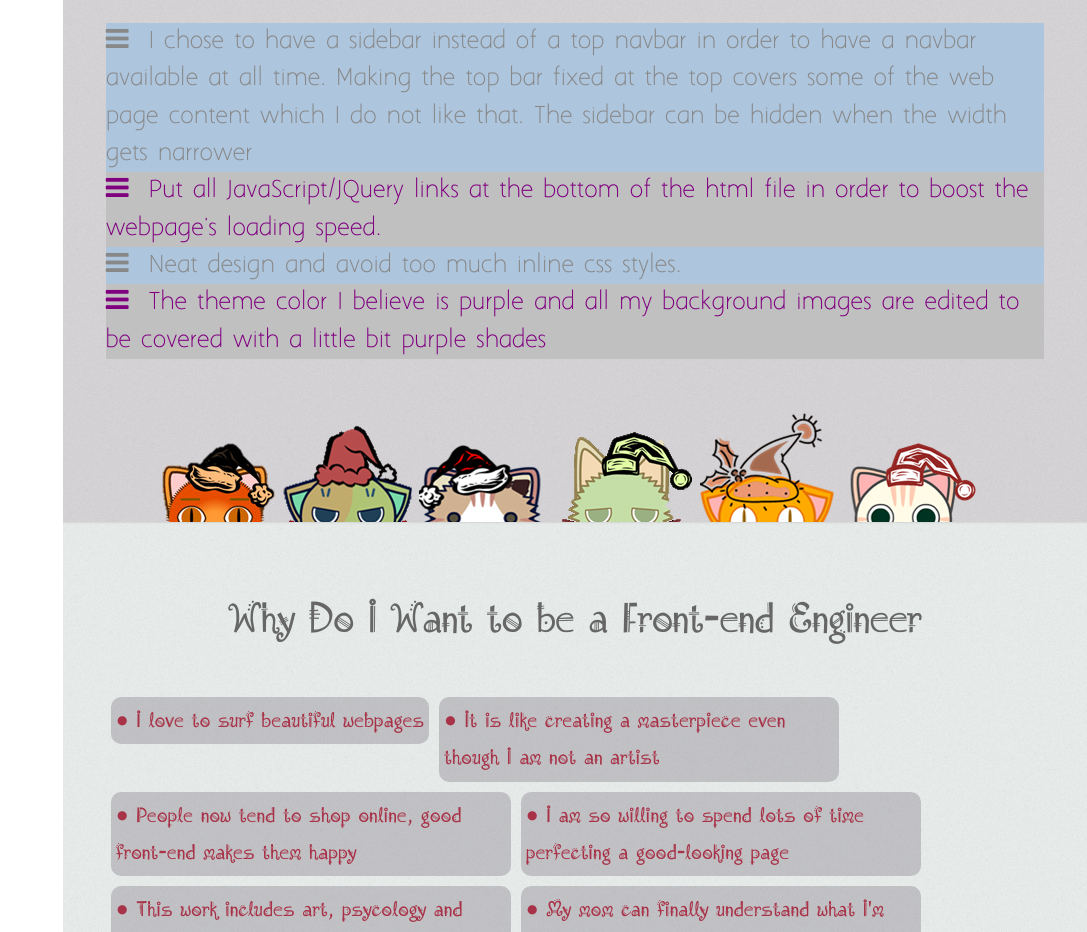
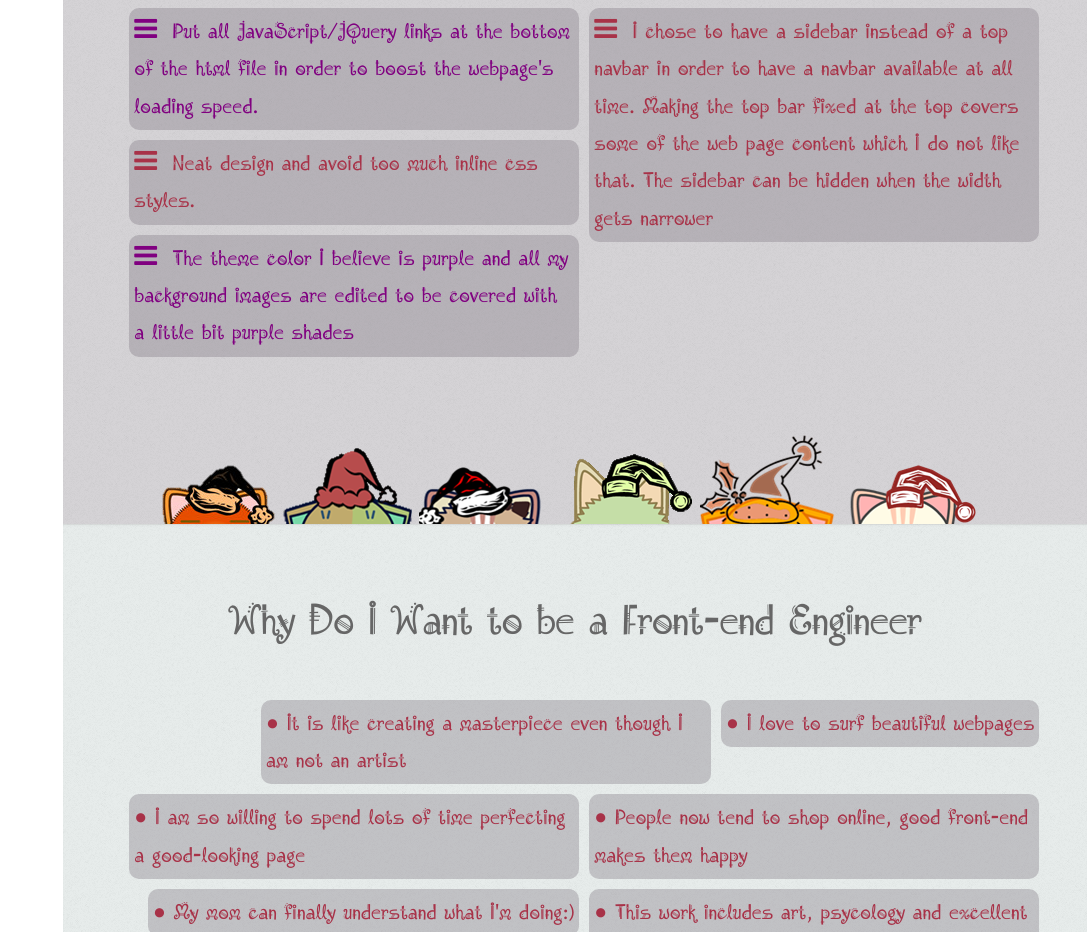
Before and after one commit to anpinshe/anpinshe.github.io, a plain HTML site: page index.html in a window 1280 px wide. Shown: the part 1868-2800 px from the top of the page, without its empty margins (193-1280 px from the left). Drawn offline with Linux system fonts and the light colour scheme.

Commit message:
little fix

```diff
--- a/css/style.css
+++ b/css/style.css
@@ -220,6 +220,7 @@
                 overflow: hidden;
                 height: 120px;
                 padding-top: 0px;
+                padding: 20px;
             }
             #caticon1,
             #caticon2,
@@ -237,7 +238,7 @@
             .words{
                 position: relative;
                 float:left;
-                max-width: 400px;
+                max-width: 450px;
                 height:auto;
                 color: rgb(168, 50, 72);
                 text-align: left;
@@ -246,6 +247,7 @@
                 border-radius: 10px;
                 padding: 5px;
                 margin: 5px;
+                float:right;
             }
 
 	/* Image */
@@ -838,7 +840,8 @@
 
 			#main > section.two
 			{
-				background-color: rgba(189, 118, 118, 0.26);
+				background-color: rgba(63, 35, 35, 0.26);
+
 			}
 
 			#main > section.three
--- a/index.html
+++ b/index.html
@@ -140,12 +140,13 @@
 
 							<!--<a href="#" class="image featured"><img src="images/pic08.jpg" alt="" /></a>-->
 
-							<ul>
-								<li style="background-color:#ADC5DD"><span class="icon fa-bars">&nbsp;&nbsp;I chose to have a sidebar instead of a top navbar in order to have a navbar available at all time. Making the top bar fixed at the top covers some of the web page content which I do not like that. The sidebar can be hidden when the width gets narrower</span></li>
-								<li style="background-color:silver"><span class="icon fa-bars" style="color:purple">&nbsp;&nbsp;Put all JavaScript/JQuery links at the bottom of the html file in order to boost the webpage's loading speed.</span></li>
-								<li style="background-color:#ADC5DD"><span class="icon fa-bars">&nbsp;&nbsp;Neat design and avoid too much inline css styles.</span></li>
-								<li style="background-color:silver"><span class="icon fa-bars" style="color:purple">&nbsp;&nbsp;The theme color I believe is purple and all my background images are edited to be covered with a little bit purple shades</span></li>
-							</ul>
+							<div class="row">
+                                <div class="words"><span class="icon fa-bars">&nbsp;&nbsp;I chose to have a sidebar instead of a top navbar in order to have a navbar available at all time. Making the top bar fixed at the top covers some of the web page content which I do not like that. The sidebar can be hidden when the width gets narrower</span></div>
+                                <div class="words"><span class="icon fa-bars" style="color:purple">&nbsp;&nbsp;Put all JavaScript/JQuery links at the bottom of the html file in order to boost the webpage's loading speed.</span></div>
+                                <div class="words"><span class="icon fa-bars">&nbsp;&nbsp;Neat design and avoid too much inline css styles.</span></div>
+                                <div class="words"><span class="icon fa-bars" style="color:purple">&nbsp;&nbsp;The theme color I believe is purple and all my background images are edited to be covered with a little bit purple shades</span></div>
+                            </div>
+                            <p>
                             <div class="cats">
                                 <img id="caticon1" src="image/kk2.png">
                                 <img id="caticon2" src="image/kk3.png">
```
